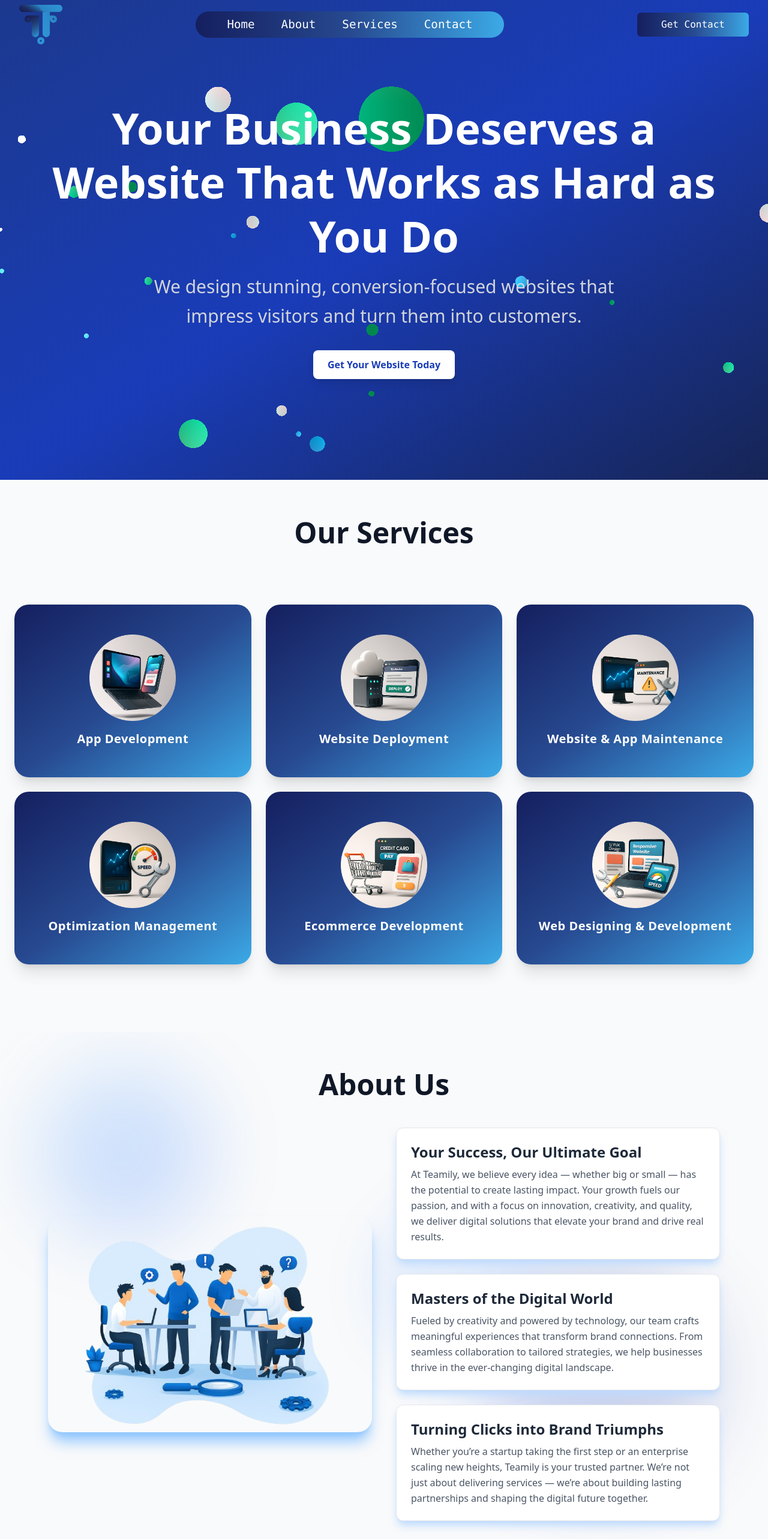
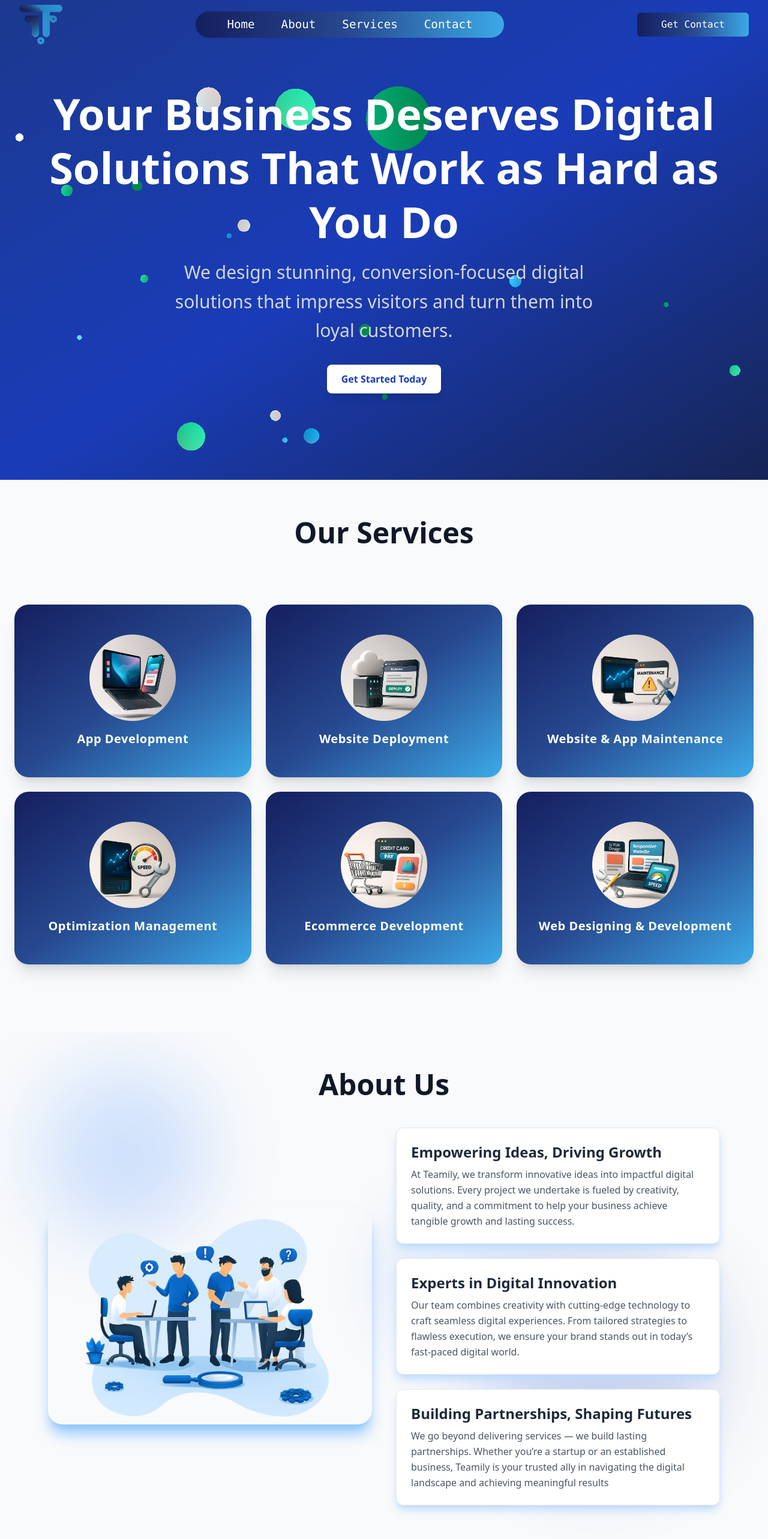
Before and after one commit to teamily-official/Teamily, a React (Vite) app: page / in a window 1280 px wide. Shown: the top 2566 px of the page at 60% size. Built offline with nearby package versions, Linux system fonts and the light colour scheme; the HTML template or start-up script is replaced by a standard one.

Commit message:
fix: add content in hero section , about us, etc.
add content in hero section , about us, etc.

```diff
--- a/src/AcerternityComponents/ProcessSection.jsx
+++ b/src/AcerternityComponents/ProcessSection.jsx
@@ -1,4 +1,4 @@
-import React, { useEffect, useRef, useState } from "react";
+import { useEffect, useRef, useState } from "react";
 // eslint-disable-next-line no-unused-vars
 import {
   AnimatePresence,
--- a/src/components/About.jsx
+++ b/src/components/About.jsx
@@ -1,18 +1,18 @@
 // eslint-disable-next-line no-unused-vars
 import { motion } from "framer-motion";
- import AboutUsImage from "../assets/AboutUsImages/AboutUs.png"
+import AboutUsImage from "../assets/AboutUsImages/AboutUs.png";
 const contentData = [
   {
-    title: "Your Success, Our Ultimate Goal",
-    desc: "At Teamily, we believe every idea — whether big or small — has the potential to create lasting impact. Your growth fuels our passion, and with a focus on innovation, creativity, and quality, we deliver digital solutions that elevate your brand and drive real results.",
+    title: "Empowering Ideas, Driving Growth",
+    desc: "At Teamily, we transform innovative ideas into impactful digital solutions. Every project we undertake is fueled by creativity, quality, and a commitment to help your business achieve tangible growth and lasting success.",
   },
   {
-    title: "Masters of the Digital World",
-    desc: "Fueled by creativity and powered by technology, our team crafts meaningful experiences that transform brand connections. From seamless collaboration to tailored strategies, we help businesses thrive in the ever-changing digital landscape.",
+    title: "Experts in Digital Innovation",
+    desc: "Our team combines creativity with cutting-edge technology to craft seamless digital experiences. From tailored strategies to flawless execution, we ensure your brand stands out in today’s fast-paced digital world.",
   },
   {
-    title: "Turning Clicks into Brand Triumphs",
-    desc: "Whether you’re a startup taking the first step or an enterprise scaling new heights, Teamily is your trusted partner. We’re not just about delivering services — we’re about building lasting partnerships and shaping the digital future together.",
+    title: "Building Partnerships, Shaping Futures",
+    desc: "We go beyond delivering services — we build lasting partnerships. Whether you’re a startup or an established business, Teamily is your trusted ally in navigating the digital landscape and achieving meaningful results",
   },
 ];
 
--- a/src/components/FaqSection.jsx
+++ b/src/components/FaqSection.jsx
@@ -6,43 +6,43 @@ const FaqSection = () => {
     {
       question: "How do I get started with your service?",
       answer:
-        'Getting started is easy! Simply <a href="#" class="text-blue-600 transition-all duration-200 hover:underline">create an account</a> and follow the quick setup steps. You’ll be up and running in minutes!',
+        'Getting started is quick and simple! Just <a href="#" class="text-blue-600 transition-all duration-200 hover:underline">create an account</a>, complete the easy setup steps, and you’ll be ready to go within minutes.',
       open: false,
     },
     {
-      question: "Is my data safe with us?",
+      question: "Is my data safe with you?",
       answer:
-        'Absolutely! We prioritize security and use industry-standard encryption. Learn more about our <a href="#" class="text-blue-600 transition-all duration-200 hover:underline">data protection measures</a>.',
+        'Absolutely! We take your privacy seriously and use advanced, industry-standard encryption to protect your information. Learn more about our <a href="#" class="text-blue-600 transition-all duration-200 hover:underline">data security measures</a>.”.',
       open: false,
     },
     {
-      question: "What payment methods do we accept?",
+      question: "What payment methods do you accept?",
       answer:
-        'We accept multiple payment methods including <a href="#" class="text-blue-600 transition-all duration-200 hover:underline">Credit/Debit cards</a> and PayPal. Payments are secure and hassle-free.',
+        'We accept all major <a href="#" class="text-blue-600 transition-all duration-200 hover:underline">credit/debit cards</a> and PayPal for your convenience. Every transaction is processed securely and without hassle.',
       open: false,
     },
     {
       question: "Can I upgrade or change my plan anytime?",
       answer:
-        "Yes! You can upgrade, downgrade, or cancel your plan anytime directly from your dashboard. No hidden fees or complicated processes.",
+        "Yes! You can upgrade, downgrade, or cancel your plan anytime directly from your dashboard—no hidden fees or complex steps",
       open: false,
     },
     {
       question: "What makes your service different from others?",
       answer:
-        'We focus on simplicity, speed, and reliability. Unlike others, we offer <a href="#" class="text-blue-600 transition-all duration-200 hover:underline">personalized support</a> and fast onboarding to help you succeed.',
+        'We combine simplicity, speed, and reliability with <a href="#" class="text-blue-600 transition-all duration-200 hover:underline">personalized support</a> and rapid onboarding to ensure your success from day one.',
       open: false,
     },
     {
-      question: "How quickly can I expect results?",
+      question: "How soon can I expect results?",
       answer:
-        'Most of our clients see results within the first few days. Our streamlined process ensures <a href="#" class="text-blue-600 transition-all duration-200 hover:underline">fast and measurable outcomes</a>.',
+        '“Most clients start seeing measurable results within just a few days. Our streamlined process ensures <a href="#" class="text-blue-600 transition-all duration-200 hover:underline">fast and effective outcomes</a> for your project',
       open: false,
     },
     {
-      question: "Do you offer support if I get stuck?",
+      question: "Do you provide support if I need help?",
       answer:
-        'Yes! Our friendly support team is always ready to help. Contact us via <a href="#" class="text-blue-600 transition-all duration-200 hover:underline">chat or email</a> anytime.',
+        '“Definitely! Our dedicated support team is always here for you. Reach us anytime via <a href="#" class="text-blue-600 transition-all duration-200 hover:underline">live chat</a> or <a href="#" class="text-blue-600 transition-all duration-200 hover:underline">email</a> for quick assistance.',
       open: false,
     },
   ]);
@@ -69,8 +69,7 @@ const FaqSection = () => {
             Frequently Asked Questions
           </h2>
           <p className="max-w-xl mx-auto mt-4 text-base leading-relaxed text-gray-600">
-            Everything you need to know about getting started and using our
-            service
+            Everything You Need to Know About Teamily Services
           </p>
         </div>
         <div className="flex flex-row-reverse justify-evenly  ">
--- a/src/components/FeatureSection.jsx
+++ b/src/components/FeatureSection.jsx
@@ -1,19 +1,18 @@
-
-
 export default function FeatureSection() {
   const features = [
     {
-      title: "Seamless Collaboration",
-      desc: "Work together with ease and keep your projects organized.",
+      title: "Expertise You Can Trust",
+      desc: "With years of experience and a skilled team, we deliver solutions that combine creativity, precision, and industry best practices to help your business succeed.",
     },
     {
-      title: "Smart Technology",
-      desc: "AI-driven tools to optimize workflows and decision-making.",
+      title: "Innovative Solutions",
+      desc: "“We harness the latest technologies and creative strategies to provide forward-thinking solutions that keep your business ahead in a constantly evolving digital world.",
     },
     {
-      title: "Scalable Growth",
-      desc: "From startups to enterprises, Teamily grows with you.",
+      title: "Client-Centric Approach",
+      desc: "Your goals are our priority. From clear communication to timely delivery, we ensure every project is tailored to meet your unique needs and drive real results.",
     },
+
   ];
 
   return (
--- a/src/components/HeroSection.jsx
+++ b/src/components/HeroSection.jsx
@@ -67,15 +67,12 @@ void main() {
 }
 `;
 
-
-
-const HeroSectionContent={
-
-  Heading:"Your Business Deserves a Website That Works as Hard as You Do",
-  subHeading : "We design stunning, conversion-focused websites that impress visitors and turn them into customers.",
-  button:"Get Your Website Today"
-}
-
+const HeroSectionContent = {
+  Heading: "Your Business Deserves Digital Solutions That Work as Hard as You Do",
+  subHeading:
+    "We design stunning, conversion-focused digital solutions that impress visitors and turn them into loyal customers.",
+  button: "Get Started Today",
+};
 
 export default function HeroSection() {
   const containerRef = useRef(null);
@@ -201,8 +198,7 @@ export default function HeroSection() {
           transition={{ duration: 1.2, ease: "easeOut", delay: 0.3 }}
           className="text-base sm:text-lg md:text-xl lg:text-2xl xl:text-3xl 2xl:text-4xl text-gray-300 max-w-xl sm:max-w-2xl md:max-w-3xl mb-8 leading-relaxed"
         >
-
-        {HeroSectionContent.subHeading}
+          {HeroSectionContent.subHeading}
         </motion.p>
 
         <motion.a
@@ -211,7 +207,7 @@ export default function HeroSection() {
           transition={{ duration: 0.3 }}
           className="bg-white text-blue-800 font-semibold px-6 py-3 rounded-lg shadow-lg hover:shadow-xl transition-all duration-300"
         >
-  {HeroSectionContent.button}
+          {HeroSectionContent.button}
         </motion.a>
       </div>
     </div>
--- a/src/components/Herosection.jsx
+++ b/src/components/Herosection.jsx
@@ -67,15 +67,12 @@ void main() {
 }
 `;
 
-
-
-const HeroSectionContent={
-
-  Heading:"Your Business Deserves a Website That Works as Hard as You Do",
-  subHeading : "We design stunning, conversion-focused websites that impress visitors and turn them into customers.",
-  button:"Get Your Website Today"
-}
-
+const HeroSectionContent = {
+  Heading: "Your Business Deserves Digital Solutions That Work as Hard as You Do",
+  subHeading:
+    "We design stunning, conversion-focused digital solutions that impress visitors and turn them into loyal customers.",
+  button: "Get Started Today",
+};
 
 export default function HeroSection() {
   const containerRef = useRef(null);
@@ -201,8 +198,7 @@ export default function HeroSection() {
           transition={{ duration: 1.2, ease: "easeOut", delay: 0.3 }}
           className="text-base sm:text-lg md:text-xl lg:text-2xl xl:text-3xl 2xl:text-4xl text-gray-300 max-w-xl sm:max-w-2xl md:max-w-3xl mb-8 leading-relaxed"
         >
-
-        {HeroSectionContent.subHeading}
+          {HeroSectionContent.subHeading}
         </motion.p>
 
         <motion.a
@@ -211,7 +207,7 @@ export default function HeroSection() {
           transition={{ duration: 0.3 }}
           className="bg-white text-blue-800 font-semibold px-6 py-3 rounded-lg shadow-lg hover:shadow-xl transition-all duration-300"
         >
-  {HeroSectionContent.button}
+          {HeroSectionContent.button}
         </motion.a>
       </div>
     </div>
--- a/src/components/ServiceSection.jsx
+++ b/src/components/ServiceSection.jsx
@@ -1,4 +1,4 @@
-import React from "react";
+
 import {
   FaMobileAlt,
   FaRocket,
@@ -13,33 +13,26 @@ const services = [
     icon: <FaMobileAlt className="text-white text-4xl mb-4" />,
     title: "App Development",
     description: `
-We build user-friendly mobile and web apps.
-Our apps are fast, secure, and scalable.
-We design apps that match your business goals.
-From idea to launch, we handle everything.
-Get modern apps that customers love to use.
+We create cross-platform mobile applications that ensure a seamless user
+experience, featuring intuitive UI, scalable performance, and robust functionality tailored to
+your business needs.
 `,
   },
   {
     icon: <FaRocket className="text-white text-4xl mb-4" />,
     title: "Website Deployment",
-    description: `
-We ensure smooth software deployment for your business.
-Our experts make your app live without downtime.
-We handle server setup, testing, and configuration.
-Deployment is done with security and stability in mind.
-Your app goes from development to production easily.
+    description: `We provide comprehensive web application development services, delivering
+custom-built, responsive, and fast-loading websites designed to drive business growth and
+enhance user experience.
 `,
   },
   {
     icon: <FaTools className="text-white text-4xl mb-4" />,
     title: "Website and App Maintenance",
     description: `
-We keep your website updated and secure.
-Our team fixes bugs and performance issues.
-We provide regular backups and monitoring.
-Updates ensure your site stays modern and fast.
-Enjoy hassle-free website management with us.
+We provide reliable maintenance services for websites and apps, including
+regular updates, bug fixes, performance optimization, and security enhancements to ensure
+your digital solutions run smoothly and efficiently.
 `,
   },
   {
@@ -68,11 +61,9 @@ Grow your online business with our solutions.
     icon: <FaLaptopCode className="text-white text-4xl mb-4" />,
     title: "Web Designing & Development",
     description: `
-We design modern, responsive, and stylish websites.
-Our websites work on all devices and screens.
-We focus on user experience and creativity.
-Every design reflects your brand identity.
-Get websites that impress and engage customers.
+We craft visually appealing and user-friendly designs for websites and apps,
+ensuring a seamless user experience while maintaining consistent branding that reflects your
+business identity.
 `,
   },
 ];
--- a/src/data/ProcessSection.js
+++ b/src/data/ProcessSection.js
@@ -1,47 +1,51 @@
-
-import AnalysisImage from '../assets/ProcessSectionImages/Analysis.png'
-import DeliveryImage from '../assets/ProcessSectionImages/Delivery.png'
-import DevelopmentImage from '../assets/ProcessSectionImages/Development.png'
-import ImplementationImage from '../assets/ProcessSectionImages/Implementation.png'
-import SearchImage from '../assets/ProcessSectionImages/Search.png'
-import SupporImage from '../assets/ProcessSectionImages/Support.png'
-
+import AnalysisImage from "../assets/ProcessSectionImages/Analysis.png";
+import DeliveryImage from "../assets/ProcessSectionImages/Delivery.png";
+import DevelopmentImage from "../assets/ProcessSectionImages/Development.png";
+import ImplementationImage from "../assets/ProcessSectionImages/Implementation.png";
+import SearchImage from "../assets/ProcessSectionImages/Search.png";
+import SupporImage from "../assets/ProcessSectionImages/Support.png";
 
 export const workflowSteps = [
   {
     id: 1,
     title: "Analysis",
-    description: "We thoroughly analyze your business needs and project requirements to create a solid foundation for success.",
-    icon: AnalysisImage
+    description:
+      "We analyze your business needs and project requirements thoroughly to build a strong foundation for success.",
+    icon: AnalysisImage,
   },
   {
     id: 2,
     title: "Search",
-    description: "Our team researches the latest technologies and solutions to ensure your project leverages the best tools.",
-    icon: SearchImage
+    description:
+      "Our team explores the latest technologies and solutions to ensure your project uses the best tools available.",
+    icon: SearchImage,
   },
   {
     id: 3,
     title: "Development",
-    description: "We write clean, scalable code and build modern interfaces to deliver high-quality software tailored to your goals.",
-    icon: DevelopmentImage
+    description:
+      "We craft clean, scalable code and modern interfaces, delivering software tailored to your business goals.",
+    icon: DevelopmentImage,
   },
   {
     id: 4,
     title: "Implementation",
-    description: "Seamless deployment of your project with careful integration, ensuring everything works perfectly in the live environment.",
-    icon: ImplementationImage
+    description:
+      "Seamless deployment and careful integration ensure your project runs flawlessly in the live environment.",
+    icon: ImplementationImage,
   },
   {
     id: 5,
     title: "Delivery",
-    description: "We deliver the final product on time, fully tested, and ready to provide immediate value to your business.",
-    icon: DeliveryImage
+    description:
+      "We deliver the fully tested, high-quality product on time, ready to provide immediate value to your business.",
+    icon: DeliveryImage,
   },
   {
     id: 6,
     title: "Support",
-    description: "Our team provides ongoing maintenance and support, ensuring your software stays reliable and up-to-date.",
-    icon: SupporImage
-  }
+    description:
+      "Our team provides ongoing maintenance and support to keep your software reliable, secure, and up-to-date.",
+    icon: SupporImage,
+  },
 ];
```
